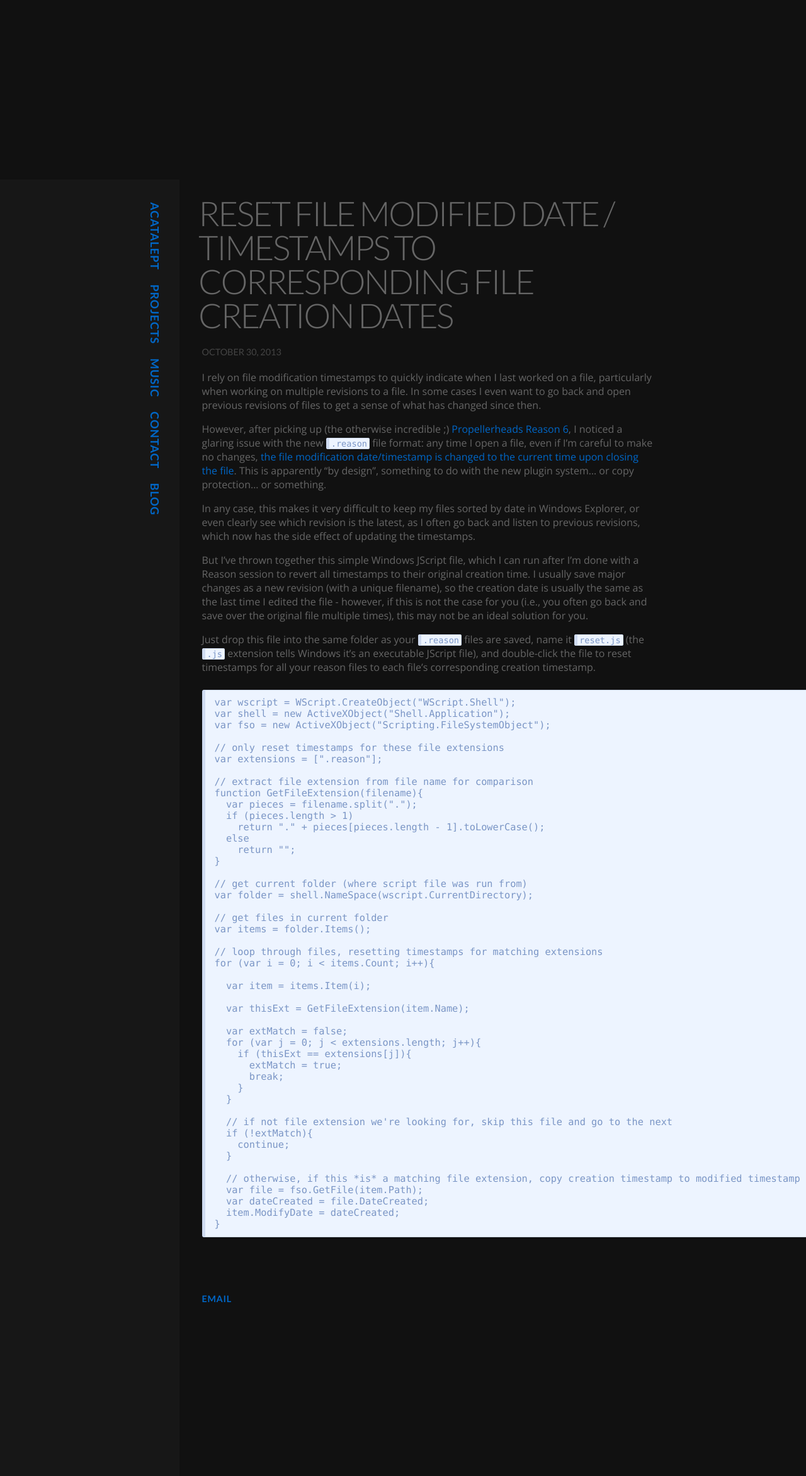
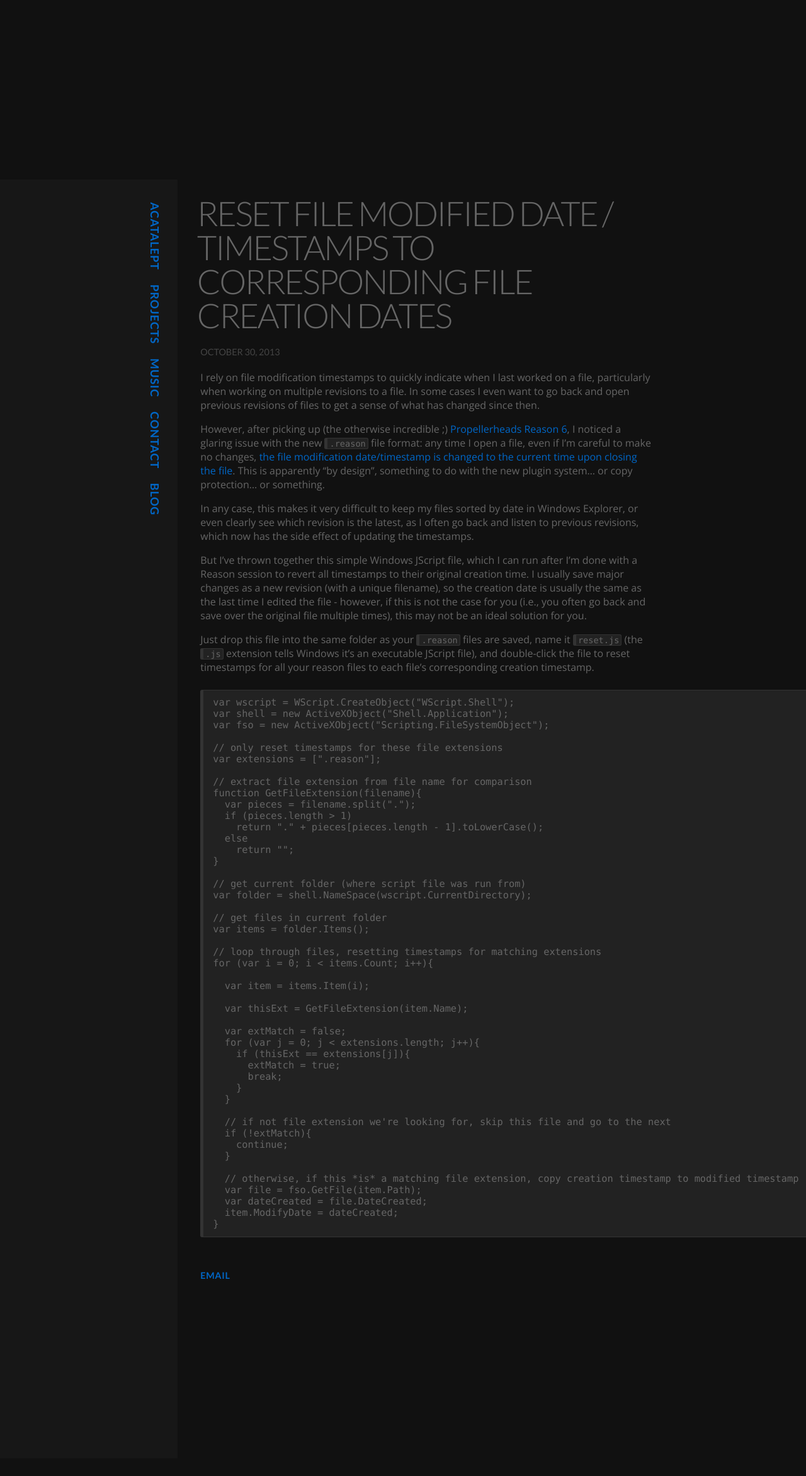
Before and after one commit to acatalept/acatalept.github.io, a Jekyll site: the page built from _posts/2013-10-30-reset-file-modified-date-timestamps-to-corresponding-file-creation-dates.md, in a window 1280 px wide. Shown: the whole page at 63% size. Built offline with Jekyll 4.4.1, drawn with Linux system fonts in a browser that asks for light colours; some web fonts are replaced; after the commit the page ends 2315 px from its top, so only the background shows below that.

Commit message:
css tweaks

```diff
--- a/css/main.scss
+++ b/css/main.scss
@@ -10,29 +10,40 @@
 // dark colors
 $colorBackgroundBase: rgb(17,17,17);
 $colorBackgroundNavbar: rgb(23,23,23);
+$colorBackgroundCode: #222;
+$colorBackgroundBlockquote: #222;
 $colorBorderNavbar: rgb(23,23,23);
 $colorBorderPost: transparent;
 $colorBorderFooter: transparent;
-$colorBorderBlockquote: transparent;
+$colorBorderBlockquote: #333;
+$colorBorderCode: #333;
 $colorTextBase: #666;
 $colorTextFaint: #444;
+$colorTextCode: #666;
+
+
 
 /*
 // light colors
 $colorBackgroundBase: transparent;
 $colorBackgroundNavbar: transparent;
+$colorBackgroundCode: #EDF4FF;
+$colorBackgroundBlockquote: #f8f8f8;
 $colorBorderNavbar: #eee;
 $colorBorderPost: #eee;
 $colorBorderFooter: #eee;
 $colorBorderBlockquote: #eee;
+$colorBorderCode: #CFDBF1;
 $colorTextBase: #333;
 $colorTextFaint: #bbb;
+$colorTextCode: #7A95C5;
 */
+
 
 
 body {
     margin: 25% auto 0; // bottom spacing governed by navback padding
-    padding: 0 2em 0 6.5em;
+    padding: 0 2em 0 6.25em;
     max-width: 40em;
     font: 400 $fontSizeBase $fontFamilyBody;
     font-smoothing: antialiased;
@@ -69,6 +80,7 @@
 }
 nav ul, footer ul {
     padding: 0;
+    margin: 0;
     list-style: none;
     font-weight: bold;
 
@@ -82,6 +94,10 @@
     text-transform: uppercase;
     letter-spacing: .05em;
 }
+nav a {
+    display: inline-block;
+    line-height: 3em;
+}
 a {
     color: #0067C7;
     -webkit-transition: color .3s;
@@ -91,7 +107,7 @@
 a:focus,
 a:hover {
     color: #57a3e8;
-    text-decoration: underline;
+    //text-decoration: underline;
 }
 .container {
     position: relative;
@@ -147,9 +163,9 @@
     border-style: solid;
     border-width: 1px 0 1px 5px;
     padding: 10px 15px;
-    color: #7A95C5;
-    background-color: #EDF4FF;
-    border-color: #CFDBF1;
+    color: $colorTextCode;
+    background-color: $colorBackgroundCode;
+    border-color: $colorBorderCode;
     margin: .5em 0 1em;
     min-width: 200%;
 }
@@ -161,13 +177,14 @@
     display: inline-block;
 }
 .post {
-    border-bottom: 1px solid $colorBorderPost;
-    padding-bottom: 1.5em;
-    margin-bottom: 1.5em;
+    //border-bottom: 1px solid $colorBorderPost;
+    //padding-bottom: 1.5em;
+    //margin-bottom: 1.5em;
 }
 footer {
     border-top: 1px solid $colorBorderFooter;
     font-size: .8em;
+    margin-top: 2.25em;
     padding-bottom: 1.5em; // space at bottom of page when navback hidden
 }
 
@@ -188,17 +205,19 @@
 }
 blockquote {
     font-style: italic;
-    border-width: 1px 0;
-    padding: 1em 2em 0;
-    margin: 2em 0;
+    border-width: 1px;
+    padding: 2em 2em 1em;
+    margin: 1em 0;
     border-radius: 3px;
     border-style: solid;
     border-color: $colorBorderBlockquote;
+    background-color: $colorBackgroundBlockquote;
 }
 
 
-@media (max-width: 940px) {
+@media (max-width: 740px) {
   body {
+    margin-top: 15%;
     padding-left: 2em;
   }
   nav {
@@ -206,6 +225,9 @@
     margin: -.5em 0 2em 0;
     transform: none;
     filter: none;
+  }
+  nav a {
+    line-height: 2em;
   }
   .navback {
     display: none;
@@ -217,4 +239,8 @@
   h1 {
     font-size: 2em;
   }
+  blockquote {
+    position: relative;
+    margin: 1em -2em;
+  }
 }
--- a/index.html
+++ b/index.html
@@ -1,8 +1,8 @@
 ---
 layout: default
-title: Title Override
+title: acatalept
 ---
 <div class="blurb">
-	<h1>Test header</h1>
-	<p>Test paragraph</p>
+	<h1>acatalept</h1>
+	<!--<p>Test paragraph</p>-->
 </div>
```
